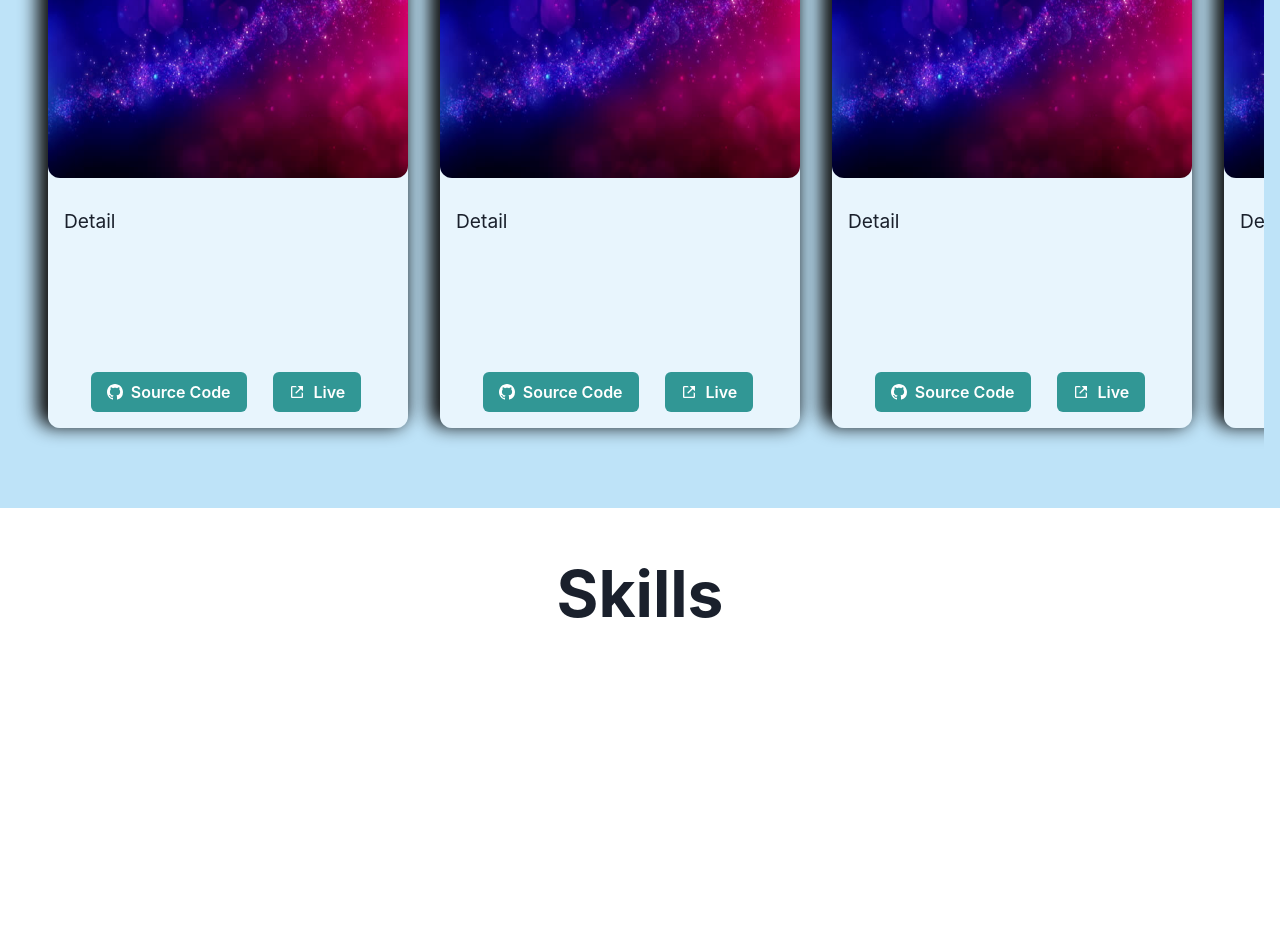
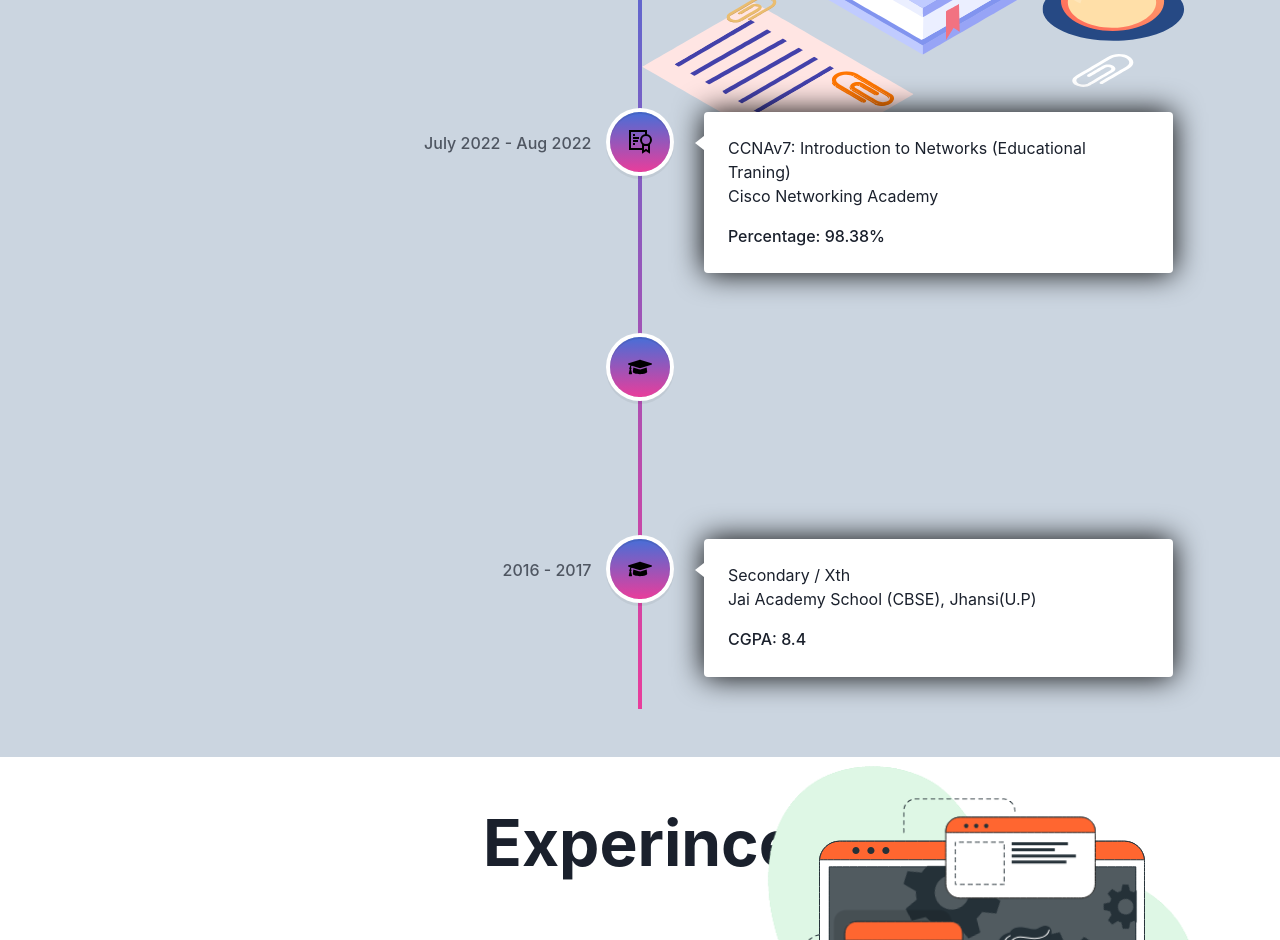
Before and after one commit to saksham-jain1/Portfolio, a React (Create React App) app: page / in a window 1280 px wide. Shown: the part 1860-2800 px from the top of the page. Before the commit the page ends 2557 px from the top, so only its background shows below. Built offline with nearby package versions, Linux system fonts and the light colour scheme.

Commit message:
experince

```diff
--- a/src/App.js
+++ b/src/App.js
@@ -34,8 +34,8 @@ function App() {
           <Greeting />
         </Box>
         <About />
-      {/* <Academics />
-      <Experince /> */}
+      <Academics />
+      <Experince />
       <Project />
       <Skills />
       </Box>
```
